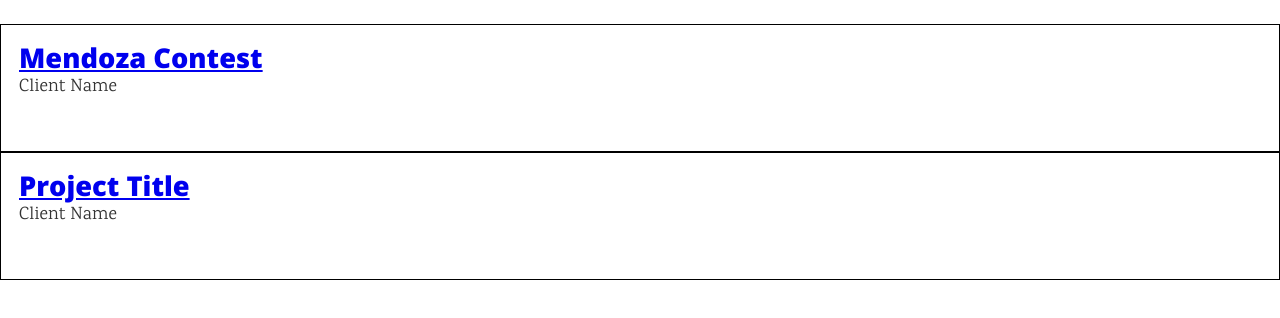
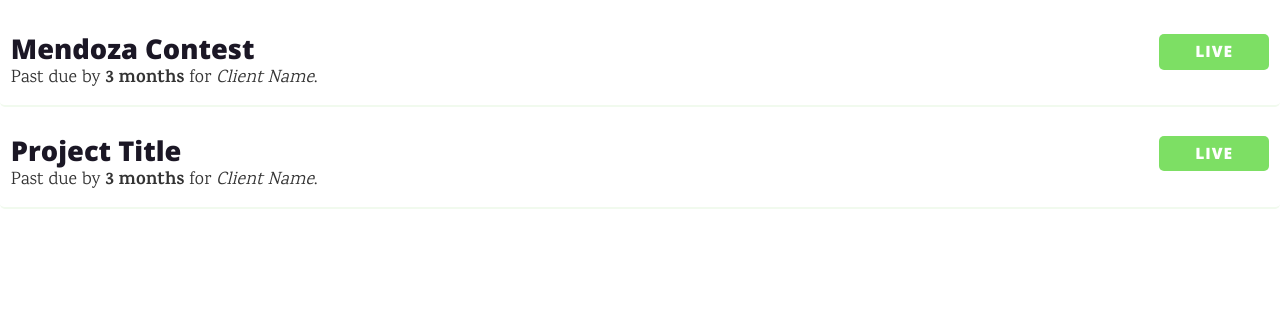
Before and after one commit to antoniwan/active-projects, a Gatsby site: page / in a window 1280 px wide. Shown: the part 46-364 px from the top of the page. Built offline with nearby package versions, Linux system fonts and the light colour scheme; Gatsby itself is replaced by a stand-in of ours; some packages are replaced by stand-ins of ours.

Commit message:
Setting some base styles

```diff
--- a/src/components/ProjectPreview.js
+++ b/src/components/ProjectPreview.js
@@ -2,28 +2,102 @@ import React, { Component } from "react";
 import Link from "gatsby-link";
 import styled from "styled-components";
 import PropTypes from "prop-types";
+import { ThemeColors as Colors } from "../components/Theme";
+import { parse, distanceInWordsToNow, isAfter } from "date-fns";
 
 const StyledProjectPreview = styled.div`
-  border: 1px solid black;
-  padding: 1rem;
+  display: flex;
+  flex-direction: row;
+  border-bottom: 2px solid ${Colors.accent};
+  border-radius: 5px;
+  padding: 0.6rem;
+  margin-bottom: 1rem;
+  transition: all 0.6s;
+  &:hover {
+    border-bottom: 2px solid ${Colors.black};
+  }
+  h2,
+  h3,
+  p {
+    margin: 0;
+  }
 
   .projectMetadata {
+    flex-grow: 1;
+    flex-basis: 75%;
+
+    a {
+      color: ${Colors.black};
+      text-decoration: none;
+    }
   }
 
-  h2,
-  h3 {
-    margin: 0;
+  .projectStatus {
+    flex-grow: 1;
+    flex-basis: 25%;
+
+    button {
+      float: right;
+      h5 {
+        margin: 0;
+      }
+      padding: 0.5rem 2rem;
+      border: none;
+      background: ${Colors.blue};
+      border-radius: 5px;
+      text-transform: uppercase;
+      color: white;
+      font-weight: bold;
+      letter-spacing: 1px;
+
+      &.live {
+        background: ${Colors.green};
+      }
+      &.complete {
+        background: ${Colors.blue};
+      }
+      &.development {
+        background: ${Colors.red};
+      }
+    }
   }
 `;
 
 const ProjectPreview = props => {
+  let pastDue = false;
+  const dueDate = parse(props.dueDate);
+  const todaysDate = new Date();
+
+  if (isAfter(todaysDate, dueDate)) {
+    pastDue = true;
+  }
+
   return (
     <StyledProjectPreview>
       <div className="projectMetadata">
         <h2>
           <Link to={props.slug}>{props.title}</Link>
         </h2>
-        <p>{props.clientName}</p>
+
+        {!pastDue && (
+          <p>
+            Due in <strong>{distanceInWordsToNow(parse(props.dueDate))}</strong>{" "}
+            for <em>{props.clientName}</em>.
+          </p>
+        )}
+
+        {pastDue && (
+          <p>
+            Past due by{" "}
+            <strong>{distanceInWordsToNow(parse(props.dueDate))}</strong> for{" "}
+            <em>{props.clientName}</em>.
+          </p>
+        )}
+      </div>
+      <div className="projectStatus">
+        <button className={props.status}>
+          <h5>{props.status}</h5>
+        </button>
       </div>
     </StyledProjectPreview>
   );
--- a/src/components/Theme.js
+++ b/src/components/Theme.js
@@ -3,18 +3,19 @@ import styled from "styled-components";
 const ThemeColors = {
   black: `#1b1725`,
   green: `#7ddf64`,
-  red: `#ed254e`,
-  blue: `#01baef`,
+  red: `#e63946`,
+  blue: `#457b9d`,
   yellow: `#f9dc5c`,
   tan: `#d0cd94`,
-  indigo: `#22007c`
+  indigo: `#22007c`,
+  accent: `#f1faee`
 };
 
 const Theme = styled.div`
   .container {
     max-width: 850px;
-    margin-top: 60px;
-    margin-bottom: 65px;
+    margin-top: 25px;
+    margin-bottom: 25px;
     margin-left: auto;
     margin-right: auto;
     padding-left: 25px;
--- a/src/pages/index.js
+++ b/src/pages/index.js
@@ -38,7 +38,7 @@ export default IndexPage;
 
 export const query = graphql`
   query IndexQuery {
-    allMarkdownRemark(sort: { fields: [frontmatter___date], order: DESC }) {
+    allMarkdownRemark(sort: { fields: [frontmatter___dueDate], order: DESC }) {
       totalCount
       edges {
         node {
```
Also changed, not shown: src/templates/project-page.js (+37 -2 lines).
